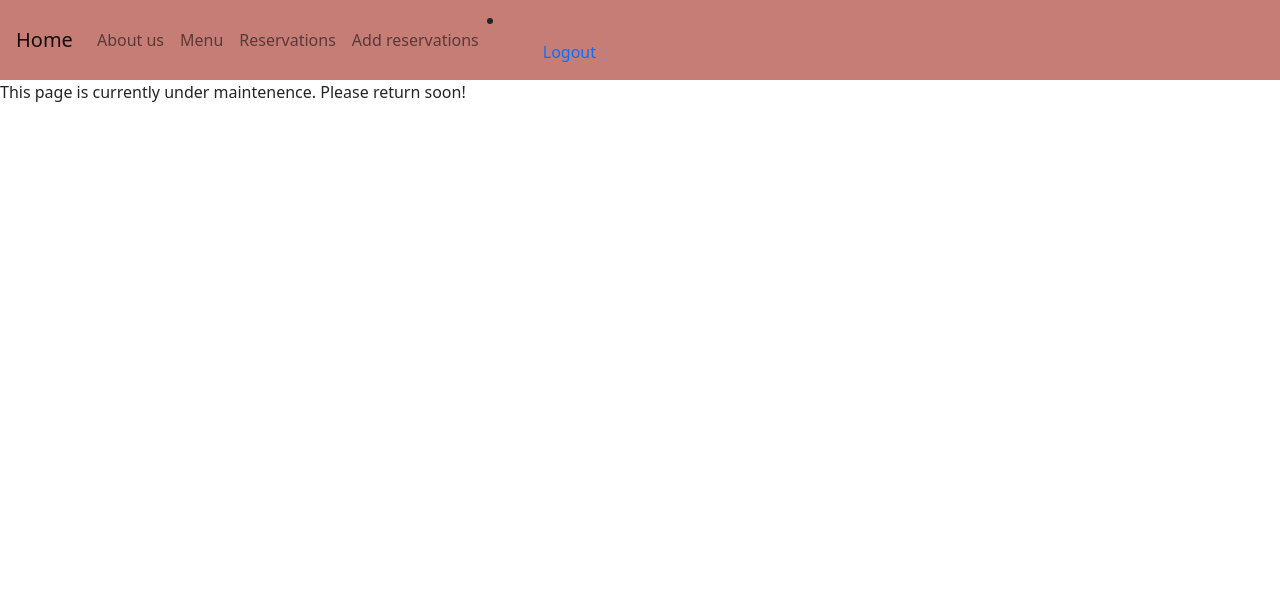
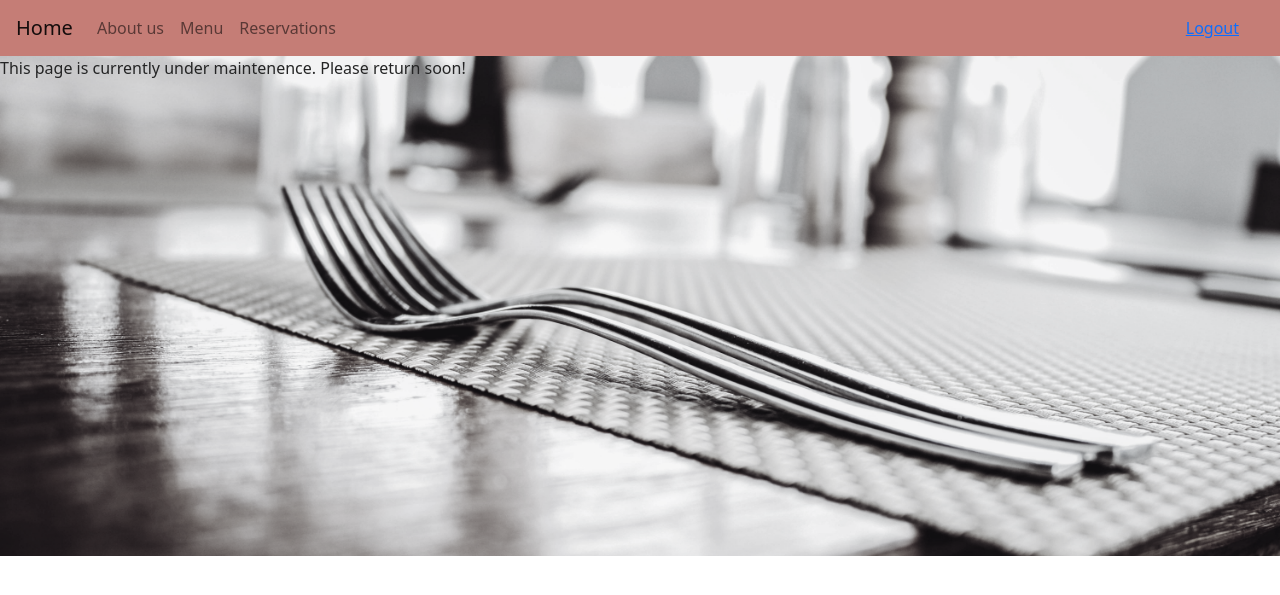
Before and after one commit to jamitag/portfolio-4-restaurant--booking, a Django app: page /menu/ in a window 1280 px wide. Shown: the top 595 px of the page. Run offline with Django 4.2, Linux system fonts and the light colour scheme; the visitor is signed in with stand-in values (Sample User, id 1); parts of the project's set-up code (start-up, migrations or seed data) failed here and were passed over; some libraries are stand-ins or nearby versions.

Commit message:
update reservations link

```diff
--- a/reservation/urls.py
+++ b/reservation/urls.py
@@ -2,7 +2,7 @@ from django.urls import path
 from .import views
 
 urlpatterns = [
-    path('index/', views.index, name = 'index'),
+    path('', views.index, name = 'index'),
     path('menu/', views.menu, name = 'menu'),
     path('about_us/', views.aboutUs, name = 'aboutUs'),
     path('reservation/', views.create_reservation, name = 'reservation'),
--- a/restaurant/settings.py
+++ b/restaurant/settings.py
@@ -54,8 +54,8 @@ INSTALLED_APPS = [
 
 SITE_ID = 1
 
-LOGIN_REDIRECT_URL = '/index/'
-LOGOUT_REDIRECT_URL = '/index/'
+LOGIN_REDIRECT_URL = '/'
+LOGOUT_REDIRECT_URL = '/'
 
 ACCOUNT_EMAIL_VERIFICATION = 'none'
 
--- a/static/css/style.css
+++ b/static/css/style.css
@@ -1,13 +1,8 @@
 #hero-img {
-    background: url('../static/media/restaurant-background.png');
+    background: url('../media/restaurant-background.png');
     background-size: cover;
-    background-position:center;
+    background-position: center;
     filter: grayscale(90%);
-    /* width: 100%;
+    width: 100%;
     height: 500px;
-    background-size: cover; */
 }
-
-.logout {
-    margin-right: auto;
-}
--- a/templates/base.html
+++ b/templates/base.html
@@ -19,7 +19,7 @@
 </head>
 <body>
     <nav class="navbar navbar-expand-lg navbar-light" style="background-color: #c57d76;">
-        <a class="navbar-brand" href="#">Home</a>
+        <a class="navbar-brand" href="/">Home</a>
         <button class="navbar-toggler" type="button" data-toggle="collapse" data-target="#navbarNav" aria-controls="navbarNav" aria-expanded="false" aria-label="Toggle navigation">
           <span class="navbar-toggler-icon"></span>
         </button>
@@ -32,34 +32,17 @@
               <a class="nav-link" href="/menu">Menu</a>
             </li>
             <li class="nav-item">
+              {% if user.is_authenticated %}
                 <a class="nav-link" href="{% url 'Reservations' %}">Reservations</a>
-              </li>
-              <li class="nav-item">
-                <a class="nav-link" href="{% url 'reservation' %}">Add reservations</a>
-              </li>
+              {% else %}
+                <a class="nav-link" href="accounts/login">Reservations</a>
+              {% endif %}
+            </li>
           </ul>
-    {% comment %}
-          {% if user_display %}
-
-          <button type="button" class="btn btn-link px-3 me-2 ml-auto" onclick="window.location.replace('/accounts/logout')">
-            {{user_display}}
-          </button>
-
-          {% else %}
-
-            <button type="button" class="btn btn-link px-3 me-2 ml-auto" onclick="window.location.replace('/accounts/login')">
-              Login
-            </button>
-
-          {% endif %}
-          {% endcomment %}
           {% if user.is_authenticated %}
-          <li class="nav-item">
-            <a class="nav-link logout" href="{% url 'logout' %}">
-                <i class="fas fa-fw fa-sign-out-alt px-3 me-2 ml-auto"></i>
-                <span class="">Logout</span>
-            </a>
-        </li>
+          <a class="btn btn-link px-3 me-2 ml-auto" href="{% url 'logout' %}">
+            Logout
+          </a>
           {% else %}
 
           <button type="button" class="btn btn-link px-3 me-2 ml-auto" onclick="window.location.replace('/accounts/login')">
@@ -69,7 +52,7 @@
           {% endif %}
 
       </nav>
-    <main class="flex-shrink-0 main-bg">
+    <main class="flex-shrink-0 main-bg" id="hero-img">
         {% block content %}
         <!-- Content Goes here -->
         {% endblock content %}
```
Also changed, not shown: templates/index.html (+0 -51 lines).
